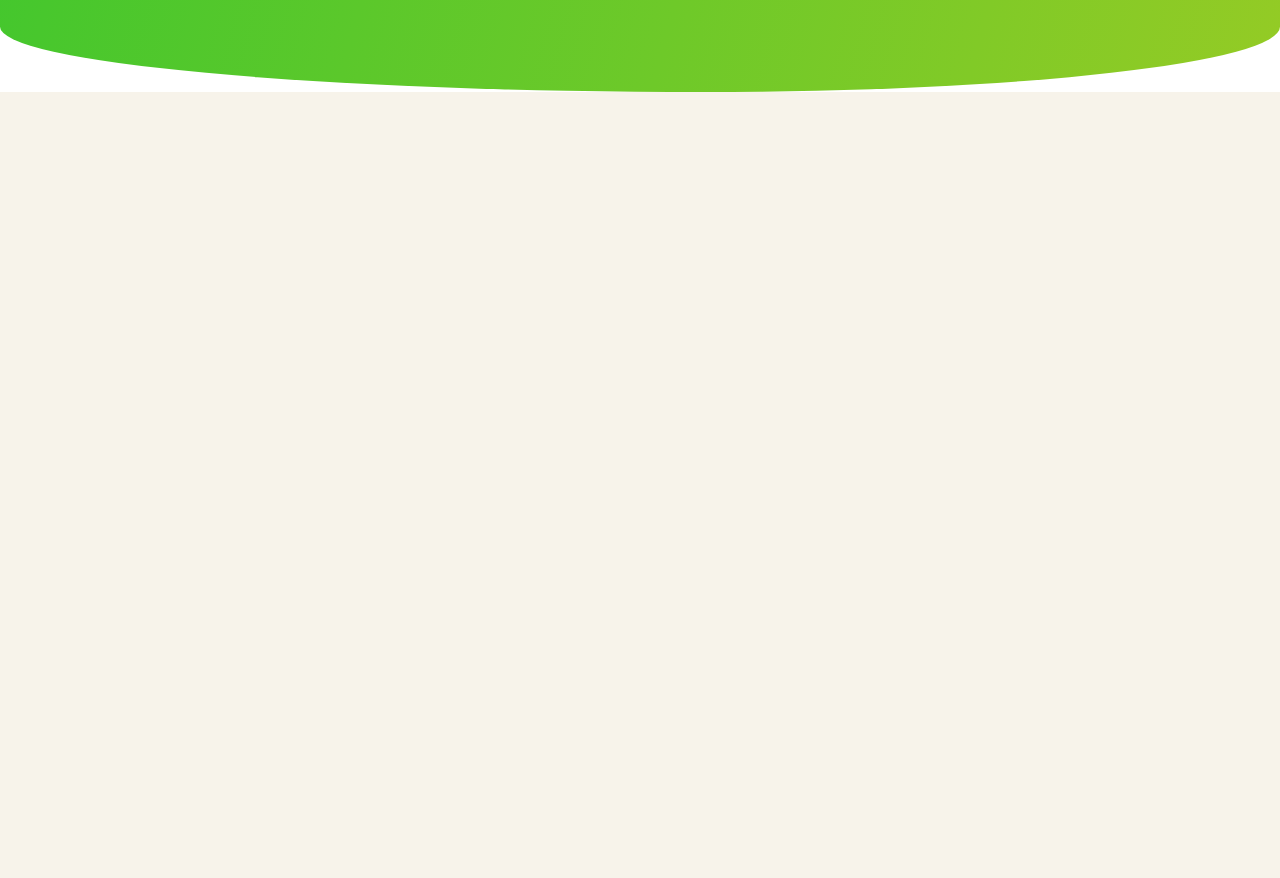
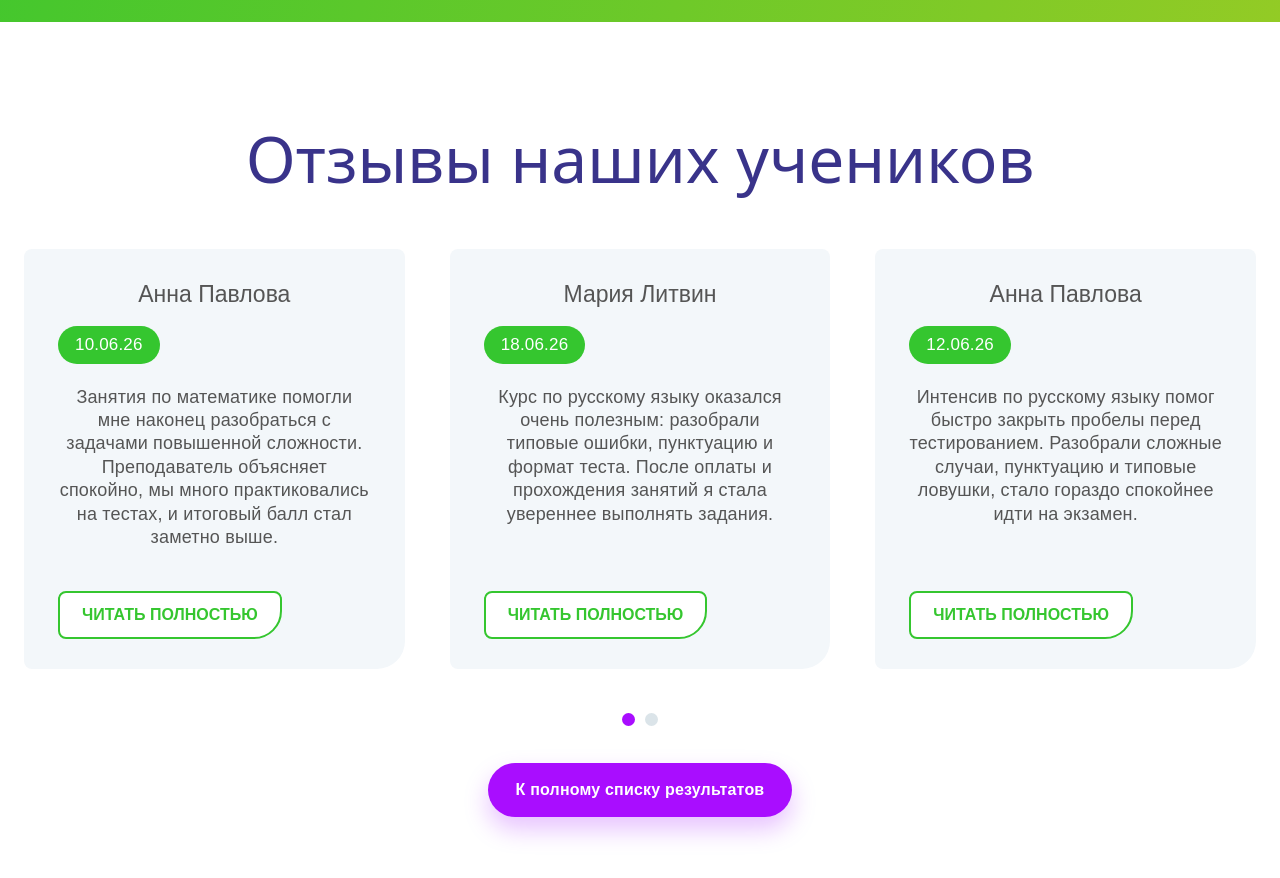
Before and after one commit to darina0000/logos-react-lab, a React (Vite) app: page / in a window 1280 px wide. Shown: the part 5500-6378 px from the top of the page. Before the commit the page ends 5592 px from the top, so only its background shows below. Built offline with nearby package versions, Linux system fonts and the light colour scheme.

Commit message:
Add Reviews component

```diff
--- a/src/App.jsx
+++ b/src/App.jsx
@@ -5,6 +5,7 @@ import Parents from './components/Parents'
 import Courses from './components/Courses'
 import Useful from './components/Useful'
 import Teachers from './components/Teachers'
+import Reviews from './components/Reviews'
 
 const App = () => {
   return (
@@ -16,6 +17,7 @@ const App = () => {
       <Courses />
       <Useful />
       <Teachers />
+      <Reviews />
     </div>
   )
 }
--- /dev/null
+++ b/src/components/Reviews.jsx
@@ -0,0 +1,53 @@
+const Reviews = () => {
+  return (
+    <section className="ref-reviews" id="reviews">
+
+      <span className="ref-ring ref-ring--yellow ref-ring--reviews-left"></span>
+      <span className="ref-ring ref-ring--purple ref-ring--reviews-right"></span>
+
+      <div className="ref-container">
+
+        <div className="ref-reviews__head">
+          <h2>Отзывы наших учеников</h2>
+        </div>
+
+        <div className="ref-review-list">
+
+          <article>
+            <h3>Анна Павлова</h3>
+            <time>10.06.26</time>
+            <p>Занятия по математике помогли мне наконец разобраться с задачами повышенной сложности. Преподаватель объясняет спокойно, мы много практиковались на тестах, и итоговый балл стал заметно выше.</p>
+            <button type="button">Читать полностью</button>
+          </article>
+
+          <article>
+            <h3>Мария Литвин</h3>
+            <time>18.06.26</time>
+            <p>Курс по русскому языку оказался очень полезным: разобрали типовые ошибки, пунктуацию и формат теста. После оплаты и прохождения занятий я стала увереннее выполнять задания.</p>
+            <button type="button">Читать полностью</button>
+          </article>
+
+          <article>
+            <h3>Анна Павлова</h3>
+            <time>12.06.26</time>
+            <p>Интенсив по русскому языку помог быстро закрыть пробелы перед тестированием. Разобрали сложные случаи, пунктуацию и типовые ловушки, стало гораздо спокойнее идти на экзамен.</p>
+            <button type="button">Читать полностью</button>
+          </article>
+
+        </div>
+
+        <div className="ref-review-dots">
+          <button type="button" className="active"></button>
+          <button type="button"></button>
+        </div>
+
+        <a className="ref-button ref-reviews__results-link" href="results.html">
+          К полному списку результатов
+        </a>
+
+      </div>
+    </section>
+  )
+}
+
+export default Reviews
```
